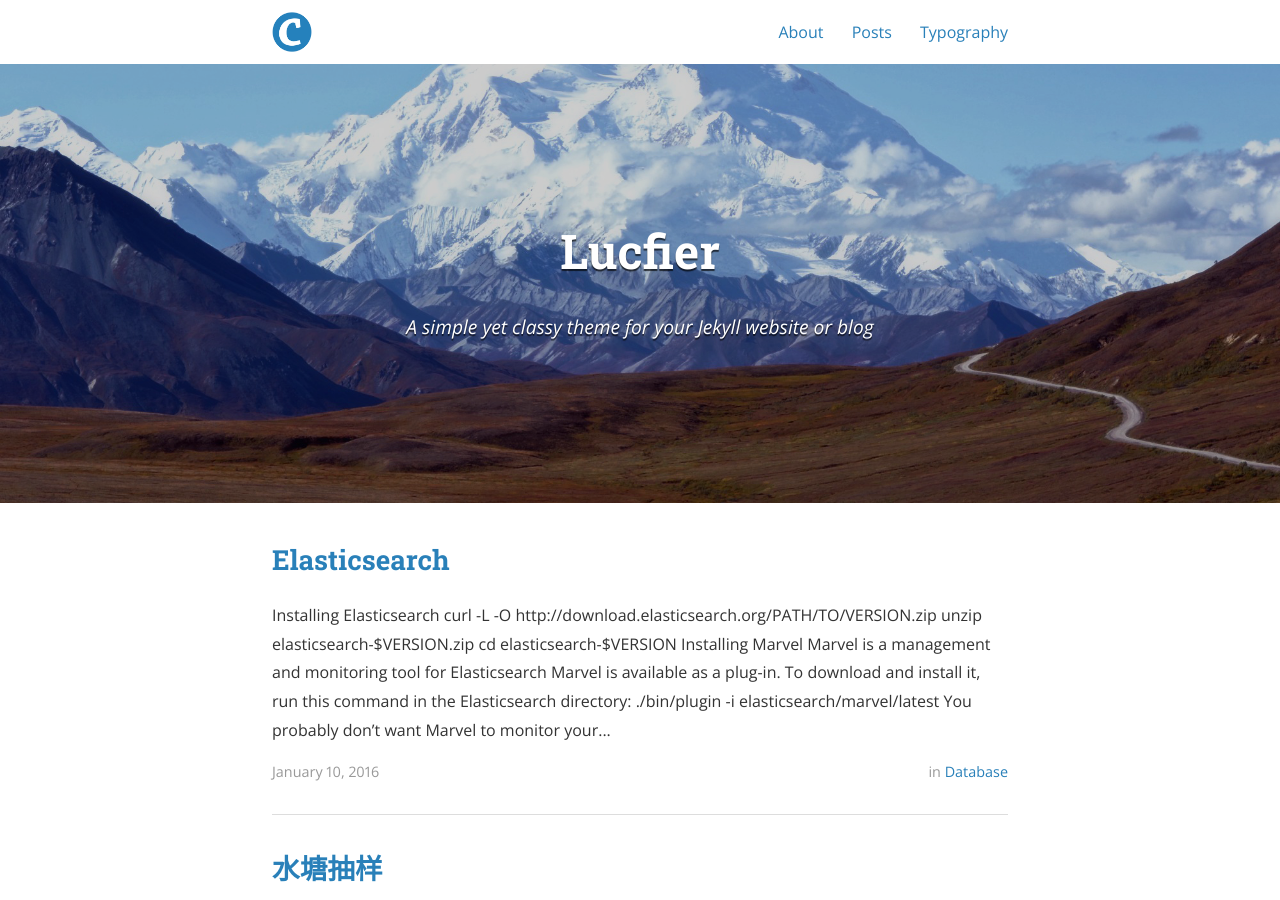
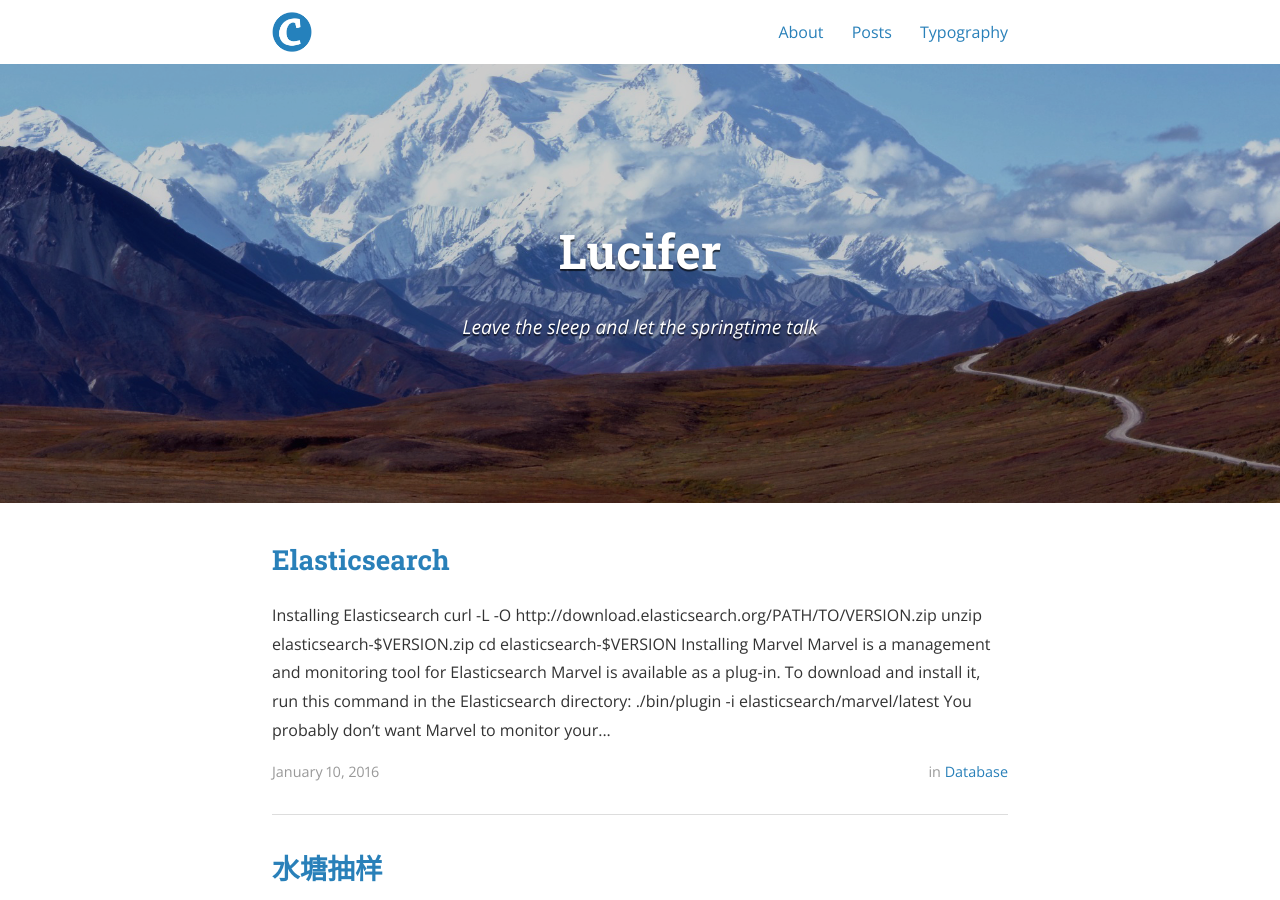
Before and after one commit to whiteclover/whiteclover.github.io, a Jekyll site: the page built from index.html, in a window 1280 px wide and 900 px high. Built offline with Jekyll 4.4.1, drawn with Linux system fonts in a browser that asks for light colours; nearby versions of some CDN libraries; the list of posts is cut into pages by our own code; a style sheet for code colours, icons or effects is not loaded.

Commit message:
Fixed site description

```diff
--- a/_config.yml
+++ b/_config.yml
@@ -9,8 +9,8 @@ exclude:
   - "/vendor/"
 
 # Site settings
-title: Lucfier
-subtitle: "A simple yet classy theme for your Jekyll website or blog"
+title: Lucifer
+subtitle: "Leave the sleep and let the springtime talk"
 email: lyanghwy@gmail.com
 name: White Clover
 description: >
```
